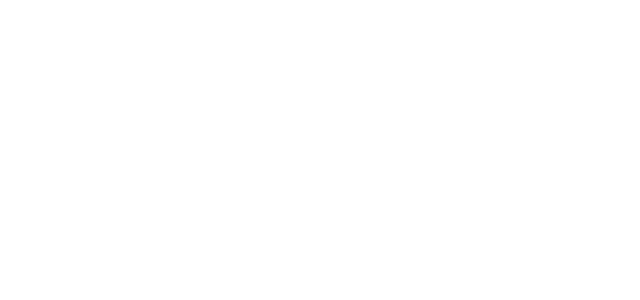
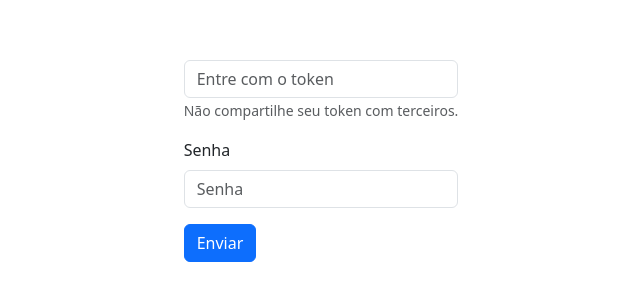
Before and after one commit to GeniusJoyTech/mobilis_v2, a React (Vite) app in the folder Kadi/: page /novasenha in a window 1280 px wide. Before the commit this address had no page. Shown: the part 140-440 px from the top of the page, without its empty margins (319-959 px from the left). Built offline with nearby package versions, Linux system fonts and the light colour scheme.

Commit message:
implementações iniciais do front rotas de usuario.

```diff
--- /dev/null
+++ b/Kadi/src/NovaSenha.jsx
@@ -0,0 +1,64 @@
+import Button from 'react-bootstrap/Button';
+import Form from 'react-bootstrap/Form';
+import React, { useState } from 'react';
+
+const NovaSenha = () => {
+  const [token, setToken] = useState('');
+  const [password, setPassword] = useState('');
+  const handleSubmit = async (event) => {
+    event.preventDefault();
+
+    await fetch('https://localhost:5000/nova/senha', {
+      method: 'POST',
+      headers: {
+        'Content-Type': 'application/json',
+      },
+      body: JSON.stringify({
+        token: token,
+        senha: password,
+      }),
+    }).then(response => {
+      if (!response.ok) {
+        console.log(response);
+        throw new Error(`Erro na requisição: ${response.status}`);
+      }
+
+      return response.json();
+    })
+  };
+
+  return (
+    <div style={{ display: 'flex', flexDirection: 'column', alignItems: 'center', marginTop: '25vh' }}>
+      <Form onSubmit={handleSubmit}>
+        <Form.Group className="mb-3" controlId="formBasicEmail">
+          <Form.Control
+            type="text"
+            placeholder="Entre com o token"
+            value={token}
+            onChange={(e) => setToken(e.target.value)}
+            name="token"
+          />
+          <Form.Text className="text-muted">
+            Não compartilhe seu token com terceiros.
+          </Form.Text>
+        </Form.Group>
+
+        <Form.Group className="mb-3" controlId="formBasicPassword">
+          <Form.Label>Senha</Form.Label>
+          <Form.Control
+            type="password"
+            placeholder="Senha"
+            autoComplete="current-password"
+            value={password}
+            onChange={(e) => setPassword(e.target.value)}
+          />
+        </Form.Group>
+
+        <Button variant="primary" type="submit">
+          Enviar
+        </Button>
+      </Form>
+    </div>
+  );
+}
+export default NovaSenha;
--- /dev/null
+++ b/Kadi/src/TrocaSenha.jsx
@@ -0,0 +1,49 @@
+import Button from 'react-bootstrap/Button';
+import Form from 'react-bootstrap/Form';
+import React, { useState } from 'react';
+
+const TrocaSenha = () =>{
+    const [email, setEmail] = useState('');
+    const handleSubmit = async (event) => {
+        event.preventDefault();
+
+        await fetch('https://localhost:5000/senha/editar', {
+          method: 'POST',
+          headers: {
+            'Content-Type': 'application/json',
+          },
+          body: JSON.stringify({
+            email: email
+          }),
+        }).then(response => {
+          if (!response.ok) {
+            console.log(response);
+            throw new Error(`Erro na requisição: ${response.status}`);
+          }
+
+          return response.json();
+        })
+      };
+
+    return (
+        <div style={{ display: 'flex', flexDirection: 'column', alignItems: 'center', marginTop: '25vh' }}>
+          <Form onSubmit={handleSubmit}>
+            <Form.Group className="mb-3" controlId="formBasicEmail">
+              <Form.Control
+                type="email"
+                placeholder="Entre com email"
+                value={email}
+                onChange={(e) => setEmail(e.target.value)}
+                autoComplete="email"
+                name="email"
+              />
+            </Form.Group>
+
+            <Button variant="primary" type="submit">
+              Enviar
+            </Button>
+          </Form>
+          </div>
+      );
+}
+export default TrocaSenha;
--- a/Kadi/src/main.jsx
+++ b/Kadi/src/main.jsx
@@ -3,13 +3,17 @@
 import { BrowserRouter as Router, Route, Routes } from 'react-router-dom';
 import 'bootstrap/dist/css/bootstrap.min.css';
 import Login from './Login.jsx';
+import TrocaSenha from './TrocaSenha.jsx';
+import NovaSenha from './NovaSenha.jsx';
 
 const App = () => {
   return (
     <Router>
       <Routes>
         <Route path="/login" element={<Login />} />
-        {/* Adicione mais rotas conforme necessário */}
+        <Route path="/trocasenha" element={<TrocaSenha />} />
+        <Route path="/novasenha" element={<NovaSenha />} />
+
       </Routes>
     </Router>
   );
```
